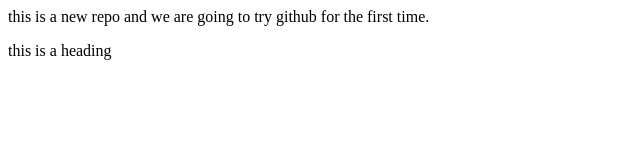
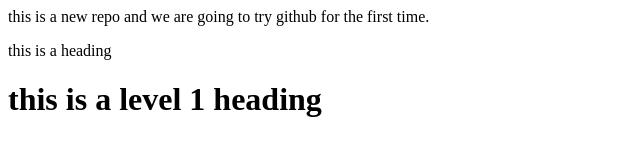
Before and after one commit to seriousprem135-a11y/LocalRepo, a plain HTML site: page index.html in a window 1280 px wide. Shown: the whole page, without its empty margins (0-640 px from the left). Drawn offline with Linux system fonts and the light colour scheme.

Commit message:
new type of feature added

```diff
--- a/index.html
+++ b/index.html
@@ -4,3 +4,5 @@
 
 
 <h> this is a heading </h>
+
+<h1> this is a level 1 heading </h1>
```
